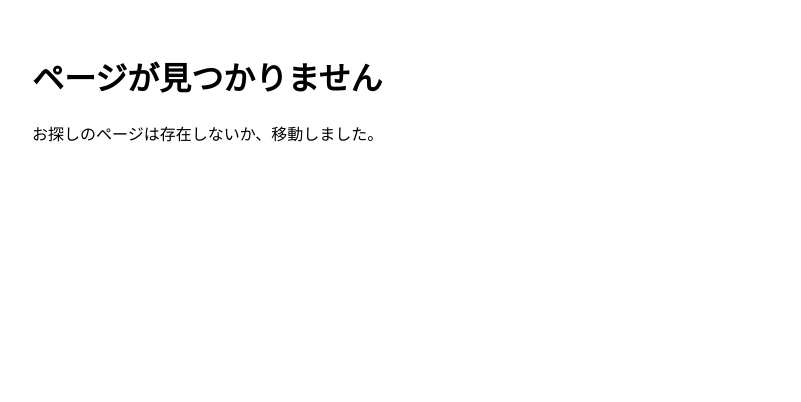
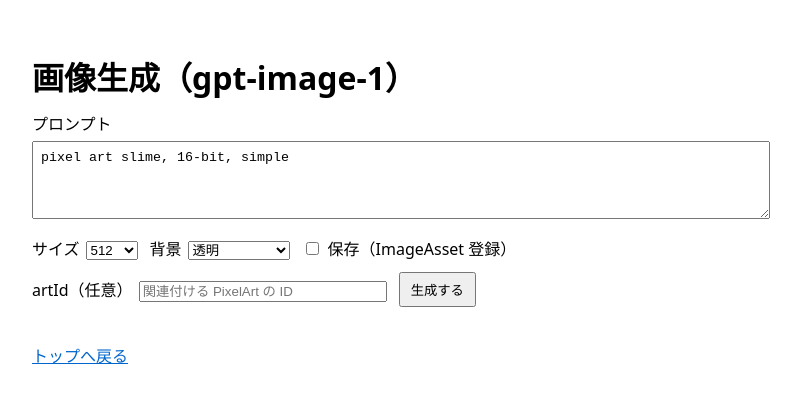
Before and after one commit to MyRusu/mydotgen, a Next.js app: page /generate in a window 1280 px wide. Before the commit this address had no page. Shown: the top 402 px of the page, without its empty margins (0-801 px from the left). Built offline with nearby package versions, Linux system fonts and the light colour scheme.

Commit message:
主要画面実装

```diff
--- /dev/null
+++ b/src/app/generate/page.tsx
@@ -0,0 +1,124 @@
+"use client";
+
+import { useState } from 'react';
+import Link from 'next/link';
+
+type ApiResponse =
+  | { ok: true; image: string; revisedPrompt?: string; asset?: { url: string; key: string } }
+  | { ok: false; code: string; message: string };
+
+export default function GeneratePage() {
+  const [prompt, setPrompt] = useState('pixel art slime, 16-bit, simple');
+  const [size, setSize] = useState<number>(512);
+  const [background, setBackground] = useState<'transparent' | 'opaque'>('transparent');
+  const [store, setStore] = useState<boolean>(false);
+  const [artId, setArtId] = useState<string>('');
+  const [loading, setLoading] = useState(false);
+  const [error, setError] = useState<string | null>(null);
+  const [image, setImage] = useState<string | null>(null);
+  const [revised, setRevised] = useState<string | undefined>(undefined);
+  const [assetUrl, setAssetUrl] = useState<string | undefined>(undefined);
+
+  async function handleGenerate() {
+    setLoading(true);
+    setError(null);
+    setImage(null);
+    setRevised(undefined);
+    setAssetUrl(undefined);
+    try {
+      const res = await fetch('/api/generate', {
+        method: 'POST',
+        headers: { 'Content-Type': 'application/json' },
+        body: JSON.stringify({ prompt, size, background, store, artId: artId || undefined }),
+      });
+      const json: ApiResponse = await res.json();
+      if (!json.ok) {
+        setError(json.message);
+        return;
+      }
+      setImage(json.image);
+      setRevised(json.revisedPrompt);
+      setAssetUrl(json.asset?.url);
+    } catch (e: any) {
+      setError(e?.message || 'Failed to generate');
+    } finally {
+      setLoading(false);
+    }
+  }
+
+  function download() {
+    if (!image) return;
+    const a = document.createElement('a');
+    a.href = image;
+    a.download = `generated_${size}.png`;
+    document.body.appendChild(a);
+    a.click();
+    a.remove();
+  }
+
+  return (
+    <main style={{ padding: 24, fontFamily: 'system-ui, sans-serif' }}>
+      <h1 style={{ marginBottom: 12 }}>画像生成（gpt-image-1）</h1>
+      <div style={{ display: 'flex', flexDirection: 'column', gap: 12, maxWidth: 720 }}>
+        <label>
+          <div style={{ marginBottom: 6 }}>プロンプト</div>
+          <textarea value={prompt} onChange={(e) => setPrompt(e.target.value)} rows={4} style={{ width: '100%', padding: 8 }} />
+        </label>
+        <div style={{ display: 'flex', gap: 12, alignItems: 'center', flexWrap: 'wrap' }}>
+          <label>
+            サイズ
+            <select value={size} onChange={(e) => setSize(Number(e.target.value))} style={{ marginLeft: 6 }}>
+              <option value={256}>256</option>
+              <option value={512}>512</option>
+              <option value={1024}>1024</option>
+            </select>
+          </label>
+          <label>
+            背景
+            <select value={background} onChange={(e) => setBackground(e.target.value as any)} style={{ marginLeft: 6 }}>
+              <option value="transparent">透明</option>
+              <option value="opaque">不透明（白）</option>
+            </select>
+          </label>
+          <label style={{ display: 'inline-flex', alignItems: 'center', gap: 6 }}>
+            <input type="checkbox" checked={store} onChange={(e) => setStore(e.target.checked)} />
+            保存（ImageAsset 登録）
+          </label>
+          <label>
+            artId（任意）
+            <input value={artId} onChange={(e) => setArtId(e.target.value)} placeholder="関連付ける PixelArt の ID" style={{ marginLeft: 6, minWidth: 240 }} />
+          </label>
+          <button onClick={handleGenerate} disabled={loading} style={{ padding: '6px 10px' }}>
+            {loading ? '生成中…' : '生成する'}
+          </button>
+        </div>
+
+        {error && <div style={{ color: '#c00' }}>エラー: {error}</div>}
+
+        {revised && (
+          <div style={{ color: '#666' }}>
+            revised prompt: <code>{revised}</code>
+          </div>
+        )}
+
+        {image && (
+          <div style={{ marginTop: 12 }}>
+            <img src={image} alt="generated" style={{ maxWidth: '100%', imageRendering: 'pixelated' }} />
+            <div style={{ marginTop: 8, display: 'flex', gap: 12 }}>
+              <button onClick={download} style={{ padding: '6px 10px' }}>ダウンロード</button>
+              {assetUrl && (
+                <a href={assetUrl} target="_blank" rel="noreferrer" style={{ color: '#06c' }}>
+                  保存先を開く（assets）
+                </a>
+              )}
+            </div>
+          </div>
+        )}
+
+        <div style={{ marginTop: 24 }}>
+          <Link href="/" style={{ color: '#06c' }}>トップへ戻る</Link>
+        </div>
+      </div>
+    </main>
+  );
+}
```
Also changed, not shown: src/app/page.tsx (+20 -4 lines), 1 other file (tests, documents, lock files or other folders).
